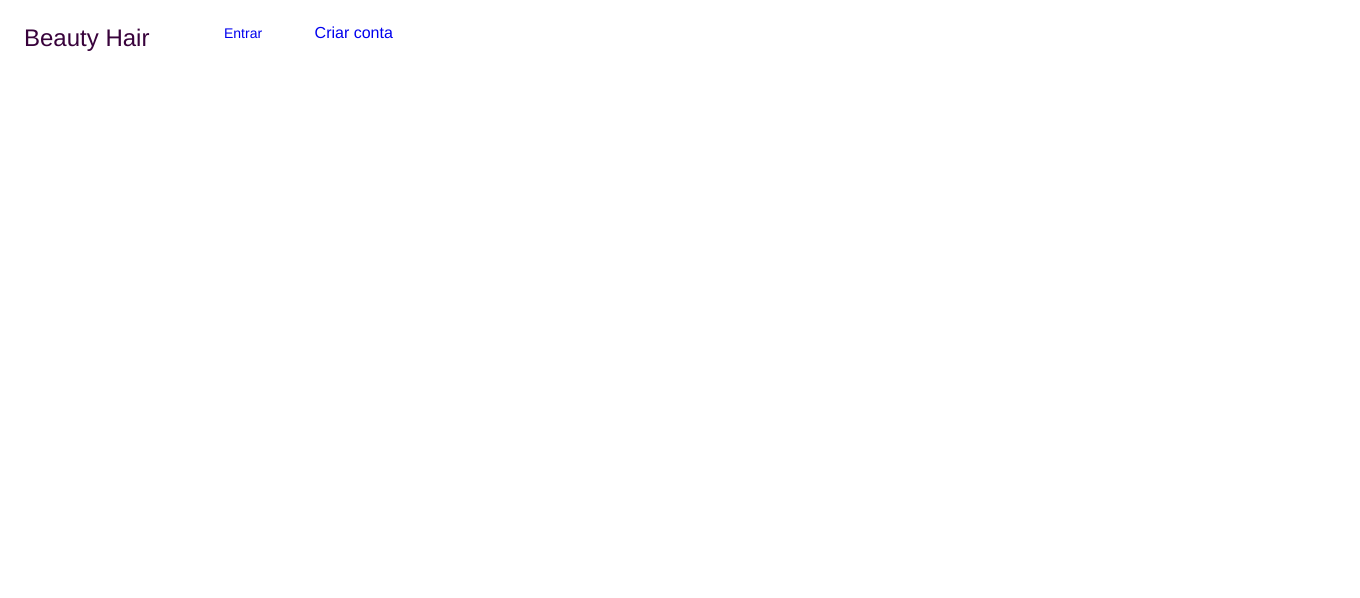
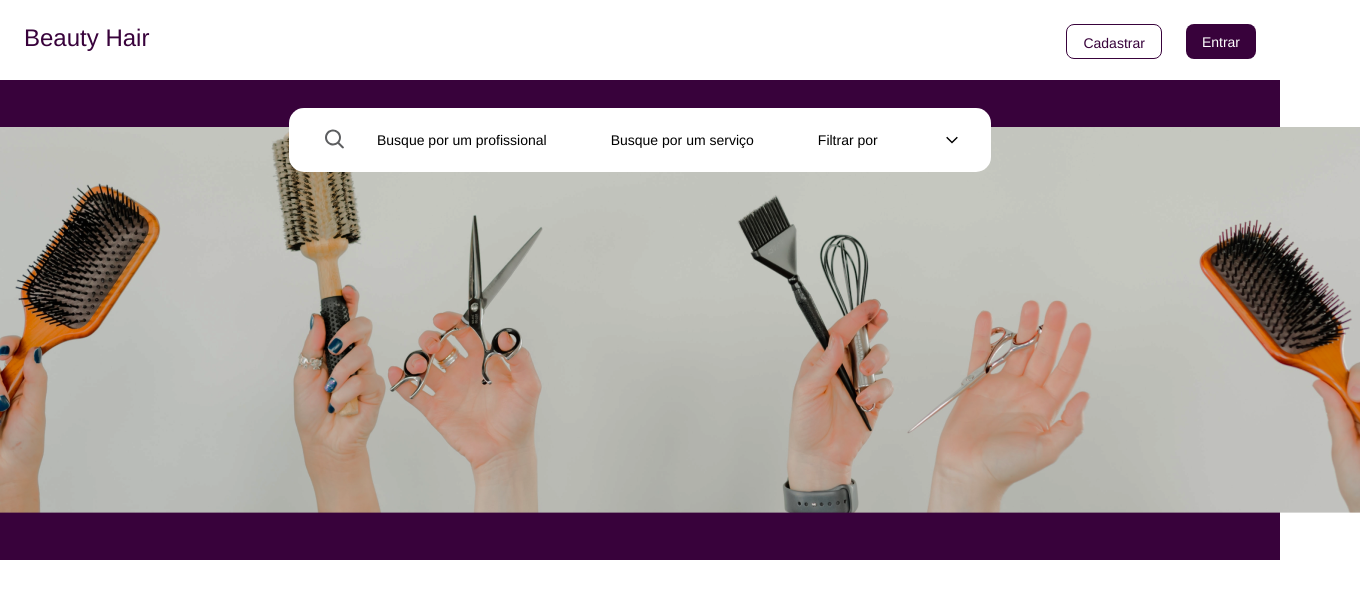
Before and after one commit to erikahamakami/Oficina, a website: page index.html in a window 1280 px wide. Shown: the whole page, 1360 px wide, since content can reach past the window. Drawn offline with Linux system fonts and the light colour scheme.

Commit message:
att index

```diff
--- a/css/index.css
+++ b/css/index.css
@@ -9,6 +9,7 @@ body {
   width: 100%;
   height: 80px;
   display: flex;
+  justify-content: space-between;
 }
 .beauty-hair-logo {
   width: 200px;
@@ -23,28 +24,94 @@ body {
   display: flex;
 }
 .cadastrar-entrar {
-  width: 400px;
   height: 100%;
-  right: 0px;
+  float: right;
 }
 .cadastrar-entrar ul li {
   display: inline-block;
-  margin: 24px;
+  margin: 24px 24px 24px 0px;
 }
 .entrar {
-  padding-left: 33px 10px 30px 10px;
+  height: 35px;
+  float: right;
+  border-radius: 8px;
+  background-color: #38023b;
+  margin-bottom: 20px;
+  margin-top: 20px;
+  padding-top: 10px;
+  padding-bottom: 10px;
+  padding-left: 16px;
+  padding-right: 16px;
   font-size: 14px;
 }
-
-/* .cadastrar-entrar
-{
-  width: 200px;
-  height: 100%;
-  position: relative;
+.entrar a {
+  color: #fff;
+}
+.criarConta {
+  height: 35px;
+  text-align: center;
+  border-width: 1px;
+  border-style: solid;
+  border-color: #38023b;
+  border-radius: 8px;
+  margin-bottom: 20px;
+  margin-top: 20px;
+  padding-top: 10px;
+  padding-bottom: 10px;
+  padding-left: 16px;
+  padding-right: 16px;
+  font-size: 14px;
+}
+.criarConta a {
+  color: #38023b;
+}
+.container-background {
+  background: #38023b;
+  width: 100%;
+  height: 480px;
+  display: flex;
+  justify-content: center;
+}
+.lista-pesquisa {
+  justify-content: center;
+  border-radius: 15px;
+  margin-top: 28px;
+  position: absolute;
+  background: #fff;
+  width: 702px;
+  height: 64px;
+}
+.img-container-background {
+  padding-top: 47.2px;
+  object-fit: contain;
+}
+.lupa {
+  float: left;
+  height: 64px;
+  padding-top: 20px;
+  padding-bottom: 20px;
+  padding-left: 32px;
+}
+.lista-itens {
+  float: left;
+  height: 64px;
+  font-size: 14px;
+  padding-top: 24px;
+  padding-bottom: 24px;
+  padding-left: 32px;
+  padding-right: 32px;
+}
+.lista-pesquisa ul {
+  height: 64px;
+}
+.lista-pesquisa ul li {
+  display: inline-block;
+}
+.seta {
   float: right;
+  height: 64px;
+  padding-top: 25px;
+  padding-bottom: 25px;
+  padding-left: 32px;
+  padding-right: 32px;
 }
-.cadastrar-entrar a
-{
-  padding-top: 33px;
-  padding-bottom: 33px;
-} */
--- a/index.html
+++ b/index.html
@@ -19,10 +19,23 @@
             <div class="cadastrar-entrar">
                 <ul>
                     <li class="entrar"><a href="login.html">Entrar</a></li>
-                    <li class="criar-contar"><a href="cadastro.html">Criar conta</a></li>
+                    <li class="criarConta"><a href="cadastro.html">Cadastrar</a></li>
                 </ul>
             </div>
-
+        </div>
+        <div class="container-background">
+            <div class="lista-pesquisa">
+                <ul>
+                    <li class="lupa"><a href="index.html"><img src="img/lupa-icone.svg" alt="lupa"></a></li>
+                    <li class="lista-itens">Busque por um profissional</li>
+                    <li class="lista-itens">Busque por um serviço</li>
+                    <li class="lista-itens">Filtrar por</li>
+                    <li class="seta"><img src="img/expandir-icone.svg" alt="seta"></li>
+                </ul>
+            </div>
+            <div class="img-container-background">
+                <img src="img/img-fundo.png" alt="img-fundo">
+            </div>
         </div>
     </div>
 
```
Also changed, not shown: img/img-fundo.jpg (deleted), img/img-fundo.png (added).
